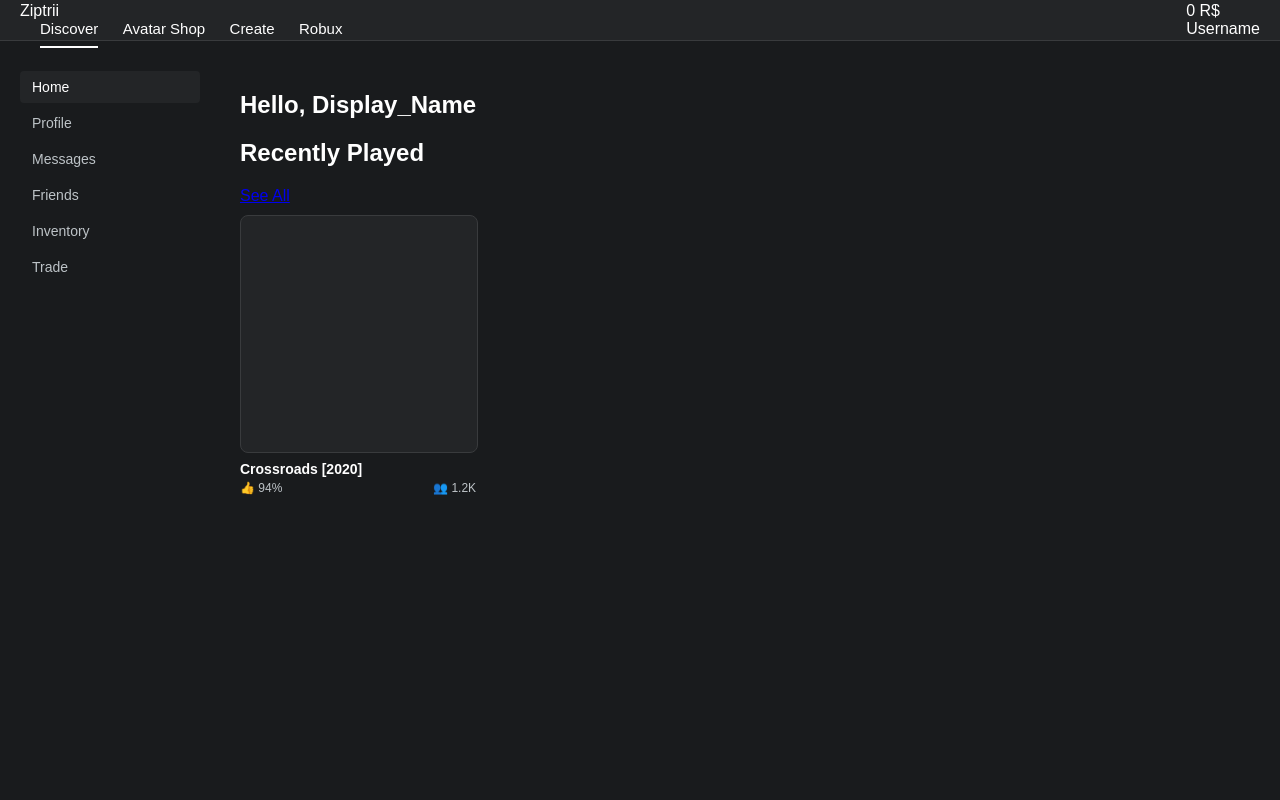
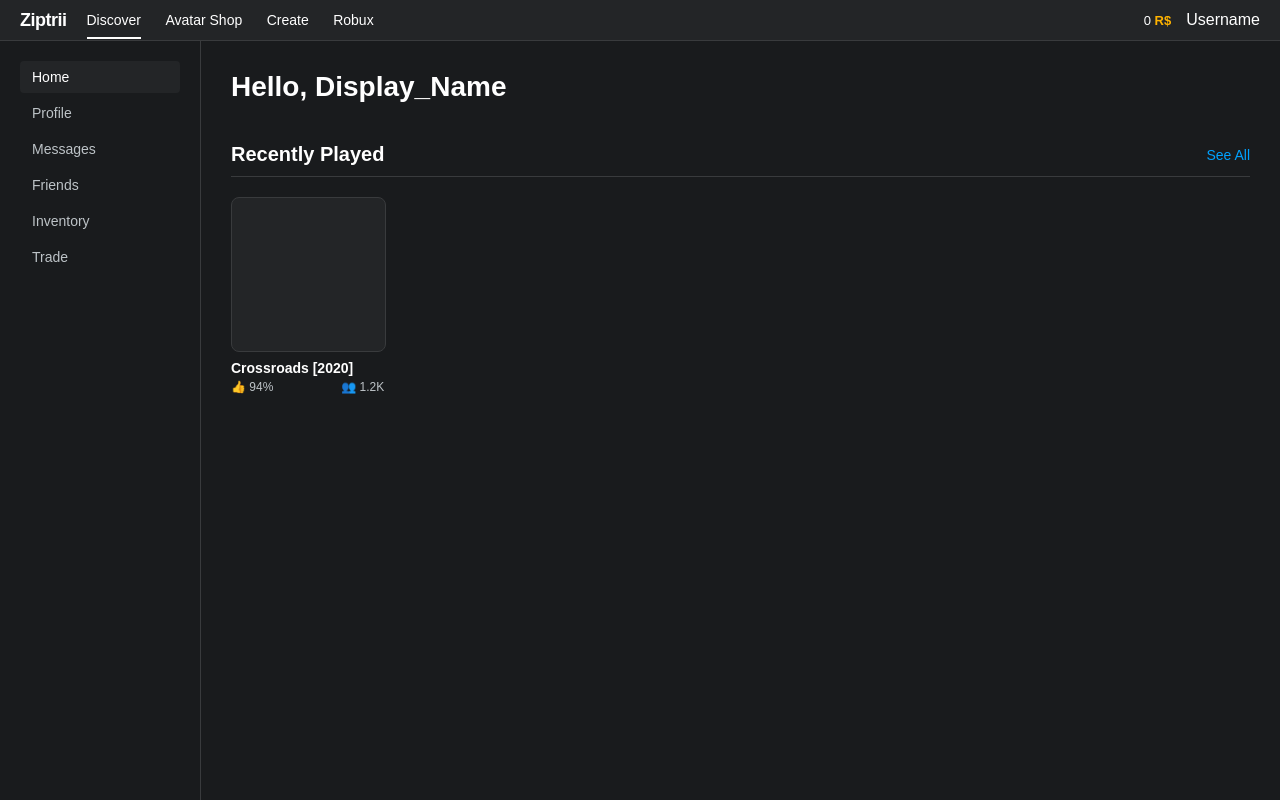
Before and after one commit to valvicthe/ziptrii, a plain HTML site: page frontend/views/index.html in a window 1280 px wide. Drawn offline with Linux system fonts and the light colour scheme.

Commit message:
Refactor CSS styles for consistency and layout
Refactored CSS variables and improved layout styles.

```diff
--- a/frontend/public/css/style.css
+++ b/frontend/public/css/style.css
@@ -1,31 +1,23 @@
 :root {
-    /* Backgrounds */
-    --bg-main: #191B1D;         /* Dark background behind everything */
-    --bg-container: #232527;    /* Lighter gray for cards, topbar, and inputs */
-    --bg-card-hover: #2C2E30;   /* Slightly lighter gray when hovering over items */
-
-    /* Borders & Dividers */
-    --border-color: #393B3D;    /* Thin lines separating categories */
-
-    /* Typography colors */
-    --text-primary: #FFFFFF;    /* Pure white for headers/titles */
-    --text-secondary: #BDC3C7;  /* Muted silver for subtitles and timestamps */
-    --text-link: #00A2FF;       /* Roblox blue for links and active tabs */
-
-    /* Branding */
-    --brand-success: #00B06F;   /* The green color used for "Play" buttons */
+    --bg-main: #191B1D;
+    --bg-container: #232527;
+    --bg-card-hover: #2C2E30;
+    --border-color: #393B3D;
+    --text-primary: #FFFFFF;
+    --text-secondary: #BDC3C7;
+    --text-link: #00A2FF;
+    --brand-success: #00B06F;
 }
 
-/* Global Reset for that flat look */
 body {
     background-color: var(--bg-main);
     color: var(--text-primary);
-    font-family: "Hemi Head", "Arial", sans-serif;
+    font-family: "Arial", sans-serif;
     margin: 0;
     padding: 0;
+    overflow-x: hidden;
 }
 
-/* Top Navbar styling */
 .top-nav {
     background-color: var(--bg-container);
     height: 40px;
@@ -36,11 +28,22 @@ body {
     border-bottom: 1px solid var(--border-color);
 }
 
+.nav-left, .nav-right {
+    display: flex;
+    align-items: center;
+}
+
+.logo {
+    font-weight: 900;
+    font-size: 18px;
+    letter-spacing: -0.5px;
+}
+
 .nav-links a {
     color: var(--text-primary);
     text-decoration: none;
     margin-left: 20px;
-    font-size: 15px;
+    font-size: 14px;
 }
 
 .nav-links a.active {
@@ -48,15 +51,25 @@ body {
     padding-bottom: 9px;
 }
 
-/* Master Grid Layout */
+.robux-balance {
+    font-size: 13px;
+    margin-right: 15px;
+}
+
+.robux-icon {
+    font-weight: bold;
+    color: #FFB300;
+}
+
 .main-layout {
     display: flex;
-    margin-top: 10px;
+    min-height: calc(100vh - 41px);
 }
 
 .left-sidebar {
-    width: 180px;
+    width: 160px;
     padding: 20px;
+    border-right: 1px solid var(--border-color);
 }
 
 .sidebar-item {
@@ -75,27 +88,47 @@ body {
 }
 
 .content {
-    flex-1;
-    padding: 20px;
-    max-width: 1200px;
+    flex: 1;
+    padding: 30px;
 }
 
-/* 2020 Game Cards */
+.user-header h1 {
+    font-size: 28px;
+    margin-top: 0;
+}
+
+.game-sort {
+    margin-top: 40px;
+}
+
+.sort-header {
+    display: flex;
+    justify-content: space-between;
+    align-items: center;
+    border-bottom: 1px solid var(--border-color);
+    padding-bottom: 10px;
+}
+
+.sort-header h2 {
+    margin: 0;
+    font-size: 20px;
+}
+
+.see-all {
+    color: var(--text-link);
+    text-decoration: none;
+    font-size: 14px;
+}
+
 .game-grid {
     display: grid;
-    grid-template-columns: repeat(auto-fill, minmax(150px, 1fr));
-    gap: 15px;
-    margin-top: 10px;
+    grid-template-columns: repeat(auto-fill, minmax(140px, 1fr));
+    gap: 20px;
+    margin-top: 20px;
 }
 
 .game-card {
-    background: transparent;
     cursor: pointer;
-    transition: transform 0.1s ease;
-}
-
-.game-card:hover .game-title {
-    color: var(--text-link);
 }
 
 .game-icon-placeholder {
@@ -106,19 +139,23 @@ body {
     border: 1px solid var(--border-color);
 }
 
+.game-card:hover .game-title {
+    color: var(--text-link);
+}
+
 .game-title {
     font-size: 14px;
-    font-weight: bold;
+    font-weight: 600;
     margin-top: 8px;
+    text-overflow: ellipsis;
     white-space: nowrap;
     overflow: hidden;
-    text-overflow: ellipsis;
 }
 
 .game-stats {
+    display: flex;
+    justify-content: space-between;
     font-size: 12px;
     color: var(--text-secondary);
     margin-top: 4px;
-    display: flex;
-    justify-content: space-between;
 }
```
